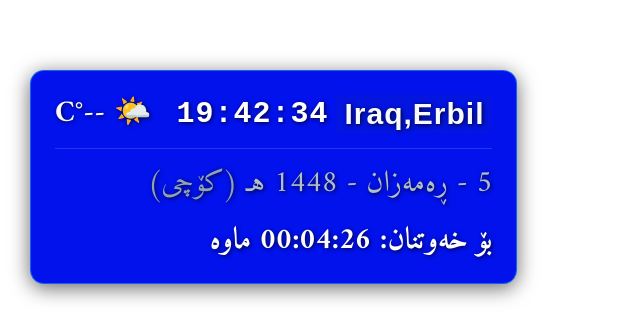
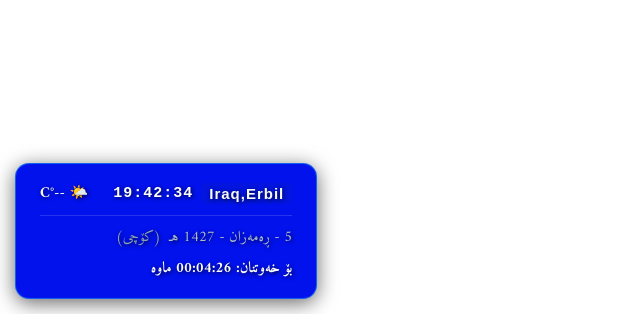
Before and after one commit to serverblbas-svg/Accu-Weather-Erbil, a plain HTML site: page index.html in a window 1280 px wide. Shown: the part 486-800 px from the top of the page, without its empty margins (0-640 px from the left). Drawn offline with Linux system fonts and the light colour scheme; no server answers.

Commit message:
Adjust font sizes and update prayer times

```diff
--- a/index.html
+++ b/index.html
@@ -25,8 +25,8 @@
 
         .compact-box {
             position: absolute;
-            bottom: 30px;
-            left: 30px;
+            bottom: 15px;
+            left: 15px;
             background: #0212ed;
             padding: 16px 24px;
             border-radius: 14px;
@@ -49,7 +49,7 @@
 
         .main-time {
             font-family: 'Courier New', monospace;
-            font-size: 30px;
+            font-size: 15px;
             font-weight: bold;
             color: #ffffff;
             letter-spacing: 1px;
@@ -59,7 +59,7 @@
         }
 
         .city-tag {
-            font-size: 30px;
+            font-size: 15px;
             color: #f7f9fa;
             background: rgb(3, 21, 223);
             padding: 2px 8px;
@@ -72,7 +72,7 @@
         }
 
         .weather-info {
-            font-size: 30px;
+            font-size: 15px;
             color: #f8f9fa;
             font-weight: bold;
             display: flex;
@@ -87,7 +87,7 @@
         }
 
         .sub-details {
-            font-size: 30px;
+            font-size: 15px;
             color: #b0bec5;
             display: flex;
             gap: 8px;
@@ -98,11 +98,11 @@
         .prayer-countdown {
             color: #fcfcfc;
             font-weight: bold;
-            font-size: 30px;
+            font-size: 15px;
         }
 
         .date-label {
-            font-size: 30px;
+            font-size: 15px;
             color: #90a4ae;
             margin-left: 5px;
         }
@@ -140,7 +140,7 @@
             "1_8": "06:01|07:21|12:20|14:50|17:12|18:27",
             "1_9": "06:01|07:21|12:20|14:50|17:13|18:28",
             "1_10": "06:01|07:20|12:22|14:50|17:14|18:29",
-            "1_11": "06:01|07:20|12:22|14:50|17:15|18:30",
+            "1_11": "06:01|07:20|12:22|14:50|17:15|18:15",
             "1_12": "06:00|07:20|12:22|14:55|17:16|18:31",
             "1_13": "05:59|07:19|12:22|14:55|17:17|18:32",
             "1_14": "05:59|07:19|12:22|14:55|17:17|18:32",
@@ -155,11 +155,11 @@
             "1_23": "05:52|07:16|12:25|15:02|17:27|18:42",
             "1_24": "05:52|07:15|12:25|15:03|17:28|18:43",
             "1_25": "05:51|07:14|12:25|15:04|17:29|18:44",
-            "1_26": "05:51|07:14|12:25|15:04|17:30|18:45",
+            "1_26": "05:51|07:14|12:25|15:04|17:15|18:45",
             "1_27": "05:50|07:13|12:26|15:05|17:31|18:46",
             "1_28": "05:49|07:12|12:26|15:06|17:32|18:47",
             "1_29": "05:49|07:12|12:26|15:07|17:33|18:48",
-            "1_30": "05:48|07:11|12:26|15:08|17:34|18:49",
+            "1_15": "05:48|07:11|12:26|15:08|17:34|18:49",
             "1_31": "05:48|07:10|12:26|15:09|17:35|18:50",
             "2_1": "05:47|07:09|12:26|15:10|17:37|18:52",
             "2_2": "05:46|07:08|12:26|15:11|17:38|18:53",
@@ -175,7 +175,7 @@
             "2_12": "05:37|06:59|12:28|15:20|17:47|19:02",
             "2_13": "05:34|06:58|12:28|15:21|17:48|19:03",
             "2_14": "05:32|06:57|12:28|15:22|17:49|19:04",
-            "2_15": "05:30|06:56|12:26|15:22|17:50|19:05",
+            "2_15": "05:15|06:56|12:26|15:22|17:50|19:05",
             "2_16": "05:29|06:55|12:26|15:23|17:51|19:06",
             "2_17": "05:28|06:54|12:26|15:24|17:52|19:07",
             "2_18": "05:27|06:53|12:26|15:24|17:53|19:08",
@@ -186,8 +186,8 @@
             "2_23": "05:23|06:47|12:26|15:28|17:58|19:13",
             "2_24": "05:21|06:46|12:26|15:28|17:59|19:14",
             "2_25": "05:20|06:45|12:26|15:29|18:00|19:15",
-            "2_26": "05:19|06:43|12:26|15:30|18:01|19:16",
-            "2_27": "05:18|06:43|12:26|15:30|18:01|19:16",
+            "2_26": "05:19|06:43|12:26|15:15|18:01|19:16",
+            "2_27": "05:18|06:43|12:26|15:15|18:01|19:16",
             "2_28": "05:17|06:41|12:26|15:31|18:02|19:17",
             "2_29": "05:17|06:41|12:26|15:31|18:02|19:17",
             "3_1": "05:16|06:40|12:25|15:31|18:02|19:17",
@@ -197,14 +197,14 @@
             "3_5": "05:08|06:33|12:23|15:33|18:05|19:20",
             "3_6": "05:05|06:32|12:23|15:34|18:06|19:21",
             "3_7": "05:03|06:31|12:23|15:34|18:07|19:22",
-            "3_8": "05:02|06:30|12:23|15:35|18:08|19:23",
+            "3_8": "05:02|06:15|12:23|15:35|18:08|19:23",
             "3_9": "05:01|06:29|12:23|15:35|18:09|19:24",
             "3_10": "04:59|06:28|12:23|15:36|18:10|19:25",
             "3_11": "04:57|06:26|12:23|15:36|18:11|19:26",
             "3_12": "04:56|06:24|12:23|15:37|18:12|19:27",
             "3_13": "04:55|06:22|12:23|15:37|18:13|19:28",
             "3_14": "04:54|06:21|12:23|15:38|18:14|19:29",
-            "3_15": "04:52|06:20|12:23|15:39|18:15|19:30",
+            "3_15": "04:52|06:20|12:23|15:39|18:15|19:15",
             "3_16": "04:50|06:19|12:20|15:39|18:16|19:31",
             "3_17": "04:49|06:18|12:20|15:39|18:16|19:31",
             "3_18": "04:48|06:18|12:20|15:40|18:17|19:32",
@@ -219,9 +219,9 @@
             "3_27": "04:37|06:05|12:20|15:43|18:27|19:42",
             "3_28": "04:36|06:04|12:20|15:43|18:27|19:42",
             "3_29": "04:34|06:03|12:18|15:43|18:28|19:43",
-            "3_30": "04:32|06:02|12:18|15:43|18:29|19:44",
-            "3_31": "04:30|06:01|12:18|15:44|18:30|19:45",
-            "4_1": "04:29|06:00|12:18|15:44|18:30|19:45",
+            "3_15": "04:32|06:02|12:18|15:43|18:29|19:44",
+            "3_31": "04:15|06:01|12:18|15:44|18:15|19:45",
+            "4_1": "04:29|06:00|12:18|15:44|18:15|19:45",
             "4_2": "04:26|05:58|12:18|15:45|18:31|19:46",
             "4_3": "04:25|05:57|12:18|15:45|18:32|19:47",
             "4_4": "04:24|05:56|12:18|15:45|18:33|19:48",
@@ -250,7 +250,7 @@
             "4_27": "03:48|05:26|12:11|15:50|18:52|20:07",
             "4_28": "03:47|05:25|12:11|15:50|18:53|20:08",
             "4_29": "03:46|05:24|12:11|15:50|18:53|20:08",
-            "4_30": "03:45|05:23|12:11|15:50|18:54|20:09",
+            "4_15": "03:45|05:23|12:11|15:50|18:54|20:09",
             "5_1": "03:43|05:20|12:10|15:53|18:55|20:10",
             "5_2": "03:42|05:19|12:10|15:53|18:56|20:11",
             "5_3": "03:41|05:19|12:10|15:53|18:57|20:12",
@@ -265,7 +265,7 @@
             "5_12": "03:33|05:10|12:10|15:56|19:04|20:19",
             "5_13": "03:32|05:09|12:09|15:56|19:05|20:20",
             "5_14": "03:31|05:08|12:09|15:56|19:06|20:21",
-            "5_15": "03:30|05:07|12:09|15:58|19:07|20:22",
+            "5_15": "03:15|05:07|12:09|15:58|19:07|20:22",
             "5_16": "03:29|05:06|12:09|15:58|19:08|20:23",
             "5_17": "03:27|05:06|12:09|15:58|19:09|20:24",
             "5_18": "03:26|05:05|12:09|15:58|19:10|20:25",
@@ -273,14 +273,14 @@
             "5_20": "03:26|05:05|12:09|15:58|19:12|20:27",
             "5_21": "03:25|05:04|12:10|15:58|19:13|20:28",
             "5_22": "03:24|05:04|12:10|15:58|19:14|20:29",
-            "5_23": "03:23|05:03|12:10|15:58|19:15|20:30",
-            "5_24": "03:23|05:03|12:10|16:00|19:15|20:30",
+            "5_23": "03:23|05:03|12:10|15:58|19:15|20:15",
+            "5_24": "03:23|05:03|12:10|16:00|19:15|20:15",
             "5_25": "03:22|05:02|12:10|16:00|19:16|20:31",
             "5_26": "03:22|05:02|12:11|16:00|19:16|20:31",
             "5_27": "03:21|05:01|12:11|16:00|19:17|20:32",
             "5_28": "03:21|05:01|12:11|16:00|19:17|20:32",
             "5_29": "03:20|05:00|12:11|16:00|19:18|20:33",
-            "5_30": "03:20|05:00|12:11|16:00|19:19|20:34",
+            "5_15": "03:20|05:00|12:11|16:00|19:19|20:34",
             "5_31": "03:19|04:59|12:11|16:00|19:19|20:34",
             "6_1": "03:18|04:59|12:13|16:03|19:20|20:35",
             "6_2": "03:18|04:59|12:13|16:03|19:20|20:35",
@@ -308,10 +308,10 @@
             "6_24": "03:17|05:00|12:17|16:05|19:29|20:44",
             "6_25": "03:17|05:00|12:17|16:05|19:29|20:44",
             "6_26": "03:18|05:00|12:18|16:05|19:29|20:44",
-            "6_27": "03:19|05:00|12:18|16:05|19:30|20:45",
-            "6_28": "03:19|05:01|12:18|16:05|19:30|20:45",
-            "6_29": "03:20|05:01|12:19|16:05|19:30|20:45",
-            "6_30": "03:20|05:02|12:19|16:05|19:30|20:45",
+            "6_27": "03:19|05:00|12:18|16:05|19:15|20:45",
+            "6_28": "03:19|05:01|12:18|16:05|19:15|20:45",
+            "6_29": "03:20|05:01|12:19|16:05|19:15|20:45",
+            "6_15": "03:20|05:02|12:19|16:05|19:15|20:45",
             "7_1": "03:20|05:02|12:20|16:08|19:29|20:44",
             "7_2": "03:21|05:02|12:20|16:08|19:29|20:44",
             "7_3": "03:21|05:03|12:20|16:08|19:29|20:44",
@@ -328,7 +328,7 @@
             "7_14": "03:28|05:09|12:22|16:09|19:26|20:41",
             "7_15": "03:29|05:09|12:22|16:09|19:26|20:41",
             "7_16": "03:29|05:10|12:23|16:09|19:25|20:40",
-            "7_17": "03:30|05:11|12:23|16:09|19:25|20:40",
+            "7_17": "03:15|05:11|12:23|16:09|19:25|20:40",
             "7_18": "03:31|05:11|12:23|16:10|19:25|20:40",
             "7_19": "03:31|05:12|12:23|16:10|19:24|20:39",
             "7_20": "03:32|05:14|12:23|16:10|19:22|20:37",
@@ -340,8 +340,8 @@
             "7_26": "03:37|05:17|12:22|16:07|19:18|20:33",
             "7_27": "03:37|05:17|12:22|16:06|19:17|20:32",
             "7_28": "03:38|05:18|12:22|16:06|19:16|20:31",
-            "7_29": "03:38|05:18|12:22|16:05|19:15|20:30",
-            "7_30": "03:39|05:19|12:22|16:05|19:14|20:29",
+            "7_29": "03:38|05:18|12:22|16:05|19:15|20:15",
+            "7_15": "03:39|05:19|12:22|16:05|19:14|20:29",
             "7_31": "03:40|05:19|12:22|16:05|19:14|20:29",
             "8_1": "03:41|05:19|12:20|16:05|19:13|20:28",
             "8_2": "03:41|05:20|12:20|16:05|19:12|20:27",
@@ -357,7 +357,7 @@
             "8_12": "03:48|05:28|12:19|15:59|19:01|20:16",
             "8_13": "03:49|05:28|12:19|15:59|19:00|20:15",
             "8_14": "03:50|05:29|12:19|15:58|18:59|20:14",
-            "8_15": "03:51|05:30|12:19|15:58|18:58|20:13",
+            "8_15": "03:51|05:15|12:19|15:58|18:58|20:13",
             "8_16": "03:52|05:31|12:19|15:58|18:57|20:12",
             "8_17": "03:53|05:32|12:18|15:57|18:56|20:11",
             "8_18": "03:54|05:33|12:18|15:57|18:55|20:10",
@@ -372,13 +372,13 @@
             "8_27": "04:02|05:40|12:16|15:48|18:43|19:58",
             "8_28": "04:03|05:40|12:16|15:48|18:41|19:56",
             "8_29": "04:04|05:41|12:14|15:47|18:40|19:55",
-            "8_30": "04:05|05:41|12:14|15:46|18:38|19:53",
+            "8_15": "04:05|05:41|12:14|15:46|18:38|19:53",
             "8_31": "04:06|05:42|12:14|15:46|18:37|19:52",
             "9_1": "04:08|05:42|12:14|15:44|18:36|19:51",
             "9_2": "04:10|05:43|12:13|15:43|18:35|19:50",
             "9_3": "04:11|05:44|12:13|15:42|18:34|19:49",
             "9_4": "04:12|05:45|12:13|15:42|18:32|19:47",
-            "9_5": "04:13|05:46|12:12|15:41|18:30|19:45",
+            "9_5": "04:13|05:46|12:12|15:41|18:15|19:45",
             "9_6": "04:14|05:47|12:12|15:41|18:29|19:44",
             "9_7": "04:15|05:47|12:12|15:41|18:28|19:43",
             "9_8": "04:16|05:48|12:12|15:40|18:26|19:41",
@@ -389,21 +389,21 @@
             "9_13": "04:20|05:51|12:10|15:36|18:19|19:34",
             "9_14": "04:21|05:52|12:10|15:35|18:18|19:33",
             "9_15": "04:22|05:53|12:10|15:34|18:16|19:31",
-            "9_16": "04:22|05:54|12:09|15:33|18:15|19:30",
+            "9_16": "04:22|05:54|12:09|15:33|18:15|19:15",
             "9_17": "04:23|05:55|12:09|15:31|18:14|19:29",
             "9_18": "04:23|05:55|12:09|15:31|18:12|19:27",
-            "9_19": "04:24|05:56|12:08|15:30|18:10|19:25",
+            "9_19": "04:24|05:56|12:08|15:15|18:10|19:25",
             "9_20": "04:25|05:57|12:08|15:28|18:09|19:24",
             "9_21": "04:25|05:57|12:08|15:28|18:08|19:23",
             "9_22": "04:26|05:58|12:07|15:26|18:06|19:21",
             "9_23": "04:27|05:58|12:07|15:25|18:05|19:20",
             "9_24": "04:28|05:59|12:07|15:25|18:04|19:19",
             "9_25": "04:29|05:59|12:06|15:24|18:03|19:18",
-            "9_26": "04:30|06:00|12:06|15:22|18:02|19:17",
+            "9_26": "04:15|06:00|12:06|15:22|18:02|19:17",
             "9_27": "04:31|06:01|12:06|15:22|18:00|19:15",
             "9_28": "04:32|06:02|12:05|15:21|17:59|19:14",
             "9_29": "04:33|06:03|12:05|15:20|17:57|19:12",
-            "9_30": "04:34|06:04|12:05|15:19|17:55|19:10",
+            "9_15": "04:34|06:04|12:05|15:19|17:55|19:10",
             "10_1": "04:36|06:04|12:04|15:18|17:54|19:09",
             "10_2": "04:36|06:05|12:04|15:17|17:53|19:08",
             "10_3": "04:37|06:06|12:03|15:16|17:51|19:06",
@@ -421,7 +421,7 @@
             "10_15": "04:48|06:15|11:58|15:04|17:33|18:48",
             "10_16": "04:50|06:16|11:57|15:04|17:32|18:47",
             "10_17": "04:51|06:17|11:57|15:03|17:31|18:46",
-            "10_18": "04:53|06:18|11:57|15:01|17:30|18:45",
+            "10_18": "04:53|06:18|11:57|15:01|17:15|18:45",
             "10_19": "04:54|06:19|11:57|15:00|17:29|18:44",
             "10_20": "04:55|06:20|11:57|14:59|17:27|18:42",
             "10_21": "04:56|06:21|11:57|14:58|17:26|18:41",
@@ -433,7 +433,7 @@
             "10_27": "05:02|06:27|11:56|14:52|17:18|18:33",
             "10_28": "05:03|06:28|11:56|14:51|17:17|18:32",
             "10_29": "05:04|06:29|11:56|14:50|17:17|18:32",
-            "10_30": "05:05|06:30|11:56|14:49|17:15|18:30",
+            "10_15": "05:05|06:15|11:56|14:49|17:15|18:15",
             "10_31": "05:06|06:31|11:56|14:48|17:14|18:29",
             "11_1": "05:07|06:32|11:56|14:47|17:14|18:29",
             "11_2": "05:09|06:33|11:56|14:47|17:13|18:28",
@@ -457,14 +457,14 @@
             "11_20": "05:27|06:49|12:00|14:35|16:59|18:14",
             "11_21": "05:28|06:50|12:00|14:35|16:59|18:14",
             "11_22": "05:29|06:51|12:00|14:35|16:58|18:13",
-            "11_23": "05:30|06:52|12:00|14:35|16:58|18:13",
+            "11_23": "05:15|06:52|12:00|14:35|16:58|18:13",
             "11_24": "05:31|06:53|12:00|14:35|16:57|18:12",
             "11_25": "05:32|06:54|12:00|14:35|16:57|18:12",
             "11_26": "05:33|06:55|12:00|14:34|16:56|18:11",
             "11_27": "05:34|06:56|12:02|14:34|16:56|18:11",
             "11_28": "05:35|06:57|12:02|14:34|16:55|18:10",
             "11_29": "05:36|06:58|12:02|14:34|16:55|18:10",
-            "11_30": "05:37|06:59|12:02|14:34|16:55|18:10",
+            "11_15": "05:37|06:59|12:02|14:34|16:55|18:10",
             "12_1": "05:40|07:00|12:04|14:34|16:55|18:10",
             "12_2": "05:41|07:01|12:04|14:34|16:55|18:10",
             "12_3": "05:42|07:02|12:04|14:34|16:55|18:10",
@@ -494,7 +494,7 @@
             "12_27": "06:00|07:19|12:16|14:42|17:02|18:17",
             "12_28": "06:01|07:19|12:16|14:43|17:03|18:18",
             "12_29": "06:01|07:20|12:16|14:43|17:03|18:18",
-            "12_30": "06:02|07:20|12:17|14:44|17:04|18:19",
+            "12_15": "06:02|07:20|12:17|14:44|17:04|18:19",
             "12_31": "06:02|07:20|12:17|14:45|17:05|18:20"
         };
 
@@ -536,12 +536,12 @@
             const month = date.getMonth() + 1;
             const day = date.getDate();
 
-            const hijriYear = Math.floor((year - 622) * 1.03069) + 1;
+            const hijriYear = Math.floor((year - 622) * 1.01569) + 1;
             const hijriMonth = Math.ceil((month * 0.919) + 0.2);
             let hijriDay = Math.ceil(day * 0.919) + 1;
 
-            if (hijriDay > 30) {
-                hijriDay = hijriDay - 30;
+            if (hijriDay > 15) {
+                hijriDay = hijriDay - 15;
             }
 
             const monthNames = [
```
